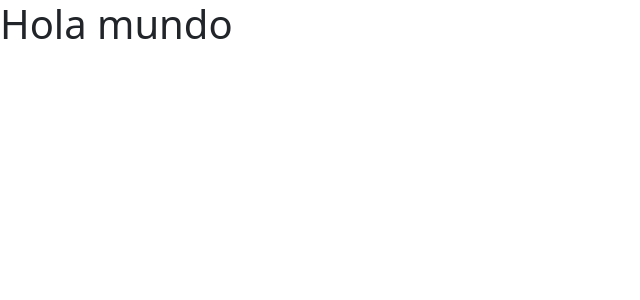
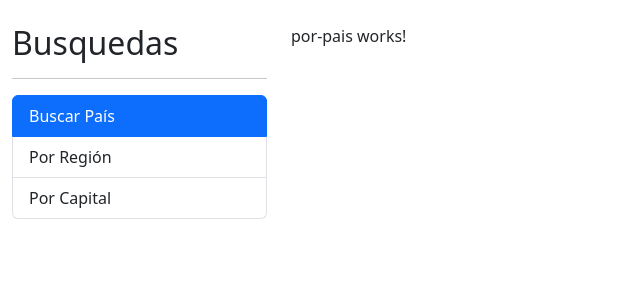
Before and after one commit to eaguirresossa/paisesApp, an Angular app: page / in a window 1280 px wide. Shown: the top 300 px of the page, without its empty margins (0-640 px from the left). Built offline with nearby package versions, Linux system fonts and the light colour scheme.

Commit message:
Routing and sidebar

```diff
--- a/src/app/app.component.html
+++ b/src/app/app.component.html
@@ -1 +1,9 @@
-<h1>Hola mundo</h1>
+<div class="row container mt-4">
+  <div class="col-3">
+    <app-sidebar></app-sidebar>
+  </div>
+
+  <div class="col">
+    <router-outlet></router-outlet>
+  </div>
+</div>
--- a/src/app/shared/shared.module.ts
+++ b/src/app/shared/shared.module.ts
@@ -1,7 +1,8 @@
 import { NgModule } from '@angular/core';
 import { CommonModule } from '@angular/common';
+import { RouterModule } from '@angular/router';
+
 import { SidebarComponent } from './sidebar/sidebar.component';
-
 
 
 @NgModule({
@@ -12,7 +13,8 @@
     SidebarComponent
   ],
   imports: [
-    CommonModule
+    CommonModule,
+    RouterModule
   ]
 })
 export class SharedModule { }
--- a/src/app/shared/sidebar/sidebar.component.html
+++ b/src/app/shared/sidebar/sidebar.component.html
@@ -1 +1,7 @@
-<p>sidebar works!</p>
+<h2>Busquedas</h2>
+<hr>
+<ul class="list-group">
+  <li routerLink="" routerLinkActive="active" [routerLinkActiveOptions]="{exact: true}" class="list-group-item">Buscar País</li>
+  <li routerLink="region" routerLinkActive="active" class="list-group-item">Por Región</li>
+  <li routerLink="capital" routerLinkActive="active" class="list-group-item">Por Capital</li>
+</ul>
```
Also changed, not shown: src/app/app-routing.module.ts (added, +42 -0 lines), src/app/app.module.ts (+7 -1 lines).
